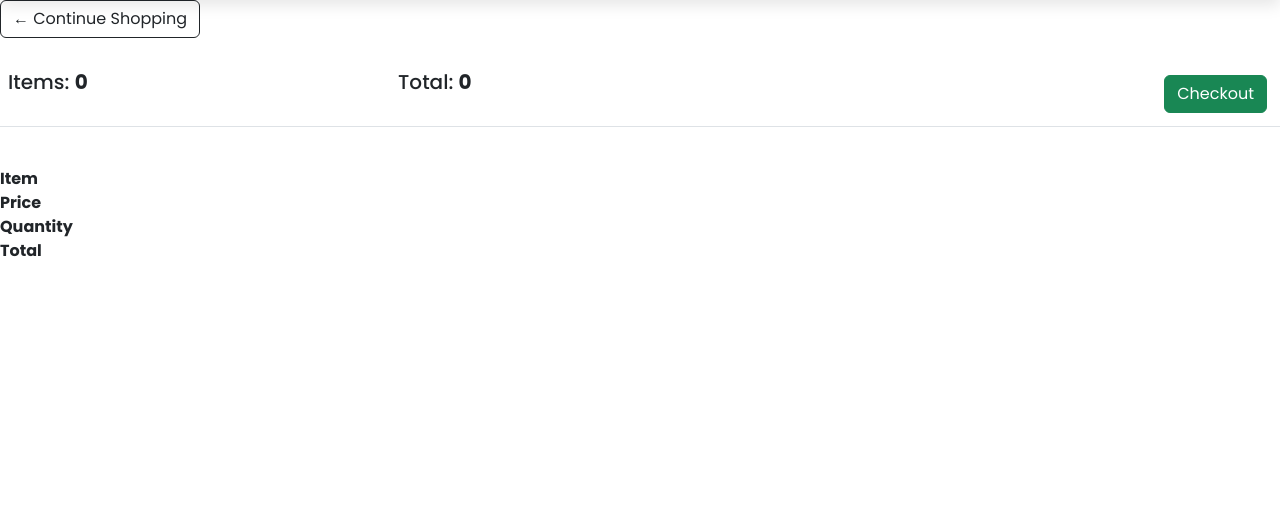
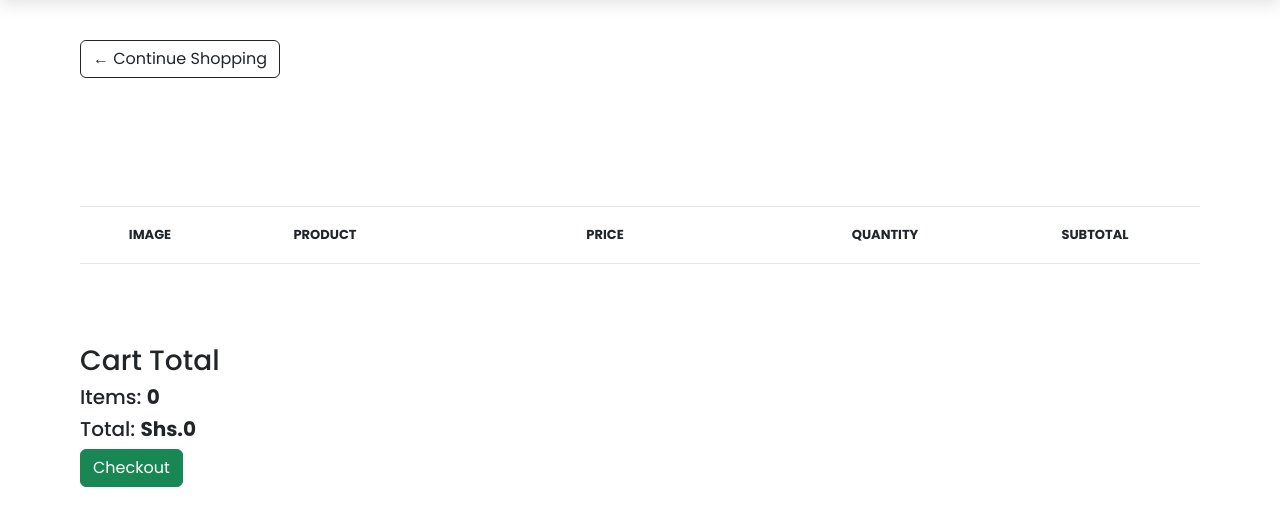
Before and after one commit to MulindwaMarkMyles/kulya, a Django app: page /cart/ in a window 1280 px wide. Shown: the part 65-591 px from the top of the page. Run offline with Django 5.2, Linux system fonts and the light colour scheme; lists and menus that the app fills with data are empty; some libraries are stand-ins or nearby versions.

Commit message:
done with cart page

```diff
--- a/shop/templates/shop/cart.html
+++ b/shop/templates/shop/cart.html
@@ -1,49 +1,28 @@
 {% extends 'shop/main.html' %} {% load static %} {% block content %}
-<div class="row">
-  <div class="col-lg-12">
-    <div class="box-element">
+      <div class="section-p1">
             <a class="btn btn-outline-dark" href="{% url 'shop' %}"
-        >&#x2190; Continue Shopping</a
-      >
-      <br />
-      <br />
-      <table class="table">
+        >&#x2190; Continue Shopping</a>
+        </div>
+      <br>
+      <br>
+      <section id="cart" class="section-p1">
+        <table width="100%">
+            <thead>
                 <tr>
-          <th>
-            <h5>Items: <strong>{{ order.get_cart_items }}</strong></h5>
-          </th>
-          <th>
-            <h5>Total: <strong>{{ order.get_cart_total }}</strong></h5>
-          </th>
-          <th>
-            <a
-              style="float: right; margin: 5px"
-              class="btn btn-success"
-              href="{% url 'checkout' %}"
-              >Checkout</a
-            >
-          </th>
+                    <td>IMAGE</td>
+                    <td>PRODUCT</td>
+                    <td>PRICE</td>
+                    <td>QUANTITY</td>
+                    <td>SUBTOTAL</td>
                 </tr>
-      </table>
-    </div>
-    <br />
-    <div class="box-element">
-      <div class="cart-row">
-        <div style="flex: 2"></div>
-        <div style="flex: 2"><strong>Item</strong></div>
-        <div style="flex: 1"><strong>Price</strong></div>
-        <div style="flex: 1"><strong>Quantity</strong></div>
-        <div style="flex: 1"><strong>Total</strong></div>
-      </div>
+            </thead>
+            <tbody>
                 {% for item in items %}
-      <div class="cart-row">
-        <div style="flex: 2">
-          <img class="row-image" src="{{ item.product.imageurl }}" alt="" />
-        </div>
-        <div style="flex: 2">{{ item.product.name }}</div>
-        <div style="flex: 1">{{ item.product.price|floatformat:2 }}</div>
-        <div style="flex: 1">
-          <p class="quantity">{{ item.quantity }}</p>
+                <tr>
+                    <td><img class="product-img" src="{{ item.product.imageurl }}" alt=""></td>
+                    <td>{{ item.product.name }}</td>
+                    <td>Shs.{{ item.product.price|floatformat:0 }}</td>
+                    <td class="qnty">{{ item.quantity }}
                         <div class="quantity">
                             <img
                               class="chg-quantity update-cart"
@@ -58,12 +37,22 @@
                               src="{% static  'images/down-arrow.png' %}"
                             />
                           </div>
+                    </td>
+                    <td>{{ item.get_total }}</td>
+                </tr>
+                {% endfor %}
+            </tbody>
+        </table>
+      </section>
+      <section class="section-p1" id="cart-details">
+        <div id="subtotal">
+            <h3>Cart Total</h3>
+            <h5>Items: <strong>{{ order.get_cart_items }}</strong></h5>
+            <h5>Total: <strong>Shs.{{ order.get_cart_total }}</strong></h5>
         </div>
-        <div style="flex: 1">{{ item.get_total|floatformat:2 }}</div>
-      </div>
-      {% endfor %}
-    </div>
-    <br />
-  </div>
-</div>
+        <a class="btn btn-success"
+        href="{% url 'checkout' %}"
+        >Checkout</a>
+      </section>
+
 {% endblock content %}
--- a/static/css/main.css
+++ b/static/css/main.css
@@ -116,3 +116,74 @@ p {
     align-items: center;
     gap:50px;
 }
+#cart table{
+    width:100%;
+    border-collapse: collapse;
+    table-layout: fixed;
+    white-space: nowrap;
+}
+#cart .product-img {
+    width:70px;
+    height:70px;
+    object-fit: cover;
+    margin-top:30px;
+    border-radius: 50%;
+    box-shadow:0px 5px 15px rgba(0,0,0,0.1);
+}
+#cart table td:nth-child(1){
+    width: 100px;
+    text-align:center;
+}
+#cart table td:nth-child(2){
+    width: 150px;
+    text-align:center;
+}
+#cart table td:nth-child(3){
+    width: 250px;
+    text-align:center;
+}
+#cart table td:nth-child(5),
+#cart table td:nth-child(4){
+    width: 150px;
+    text-align:center;
+}
+#cart table thead {
+    border:1px solid #e2e9e1;
+    border-left:none;
+    border-right:none;
+}
+#cart table thead td {
+    font-weight: 700;
+    font-size: 13px;
+    padding:18px 0;
+}
+#card table tbody  td{
+    padding-top:100px;
+    font-size:50px;
+}
+.qnty {
+    display: flex;
+    align-items: center;
+    justify-content: center;
+    padding:10px 0;
+    margin-top:5px;
+    gap:20px;
+}
+.quantity {
+    display: flex;
+    align-items: center;
+    justify-content: center;
+    flex-direction: column;
+    gap: 10px;
+    height:40px;
+}
+.chg-quantity {
+    width:18px;
+    height:18px;
+    cursor:pointer;
+    object-fit: contain;
+    transition:all 0.2s linear;
+}
+.chg-quantity:hover {
+    transform:scale(1.1);
+}
```
Also changed, not shown: db.sqlite3. Lines whose indentation alone changed are shown as unchanged.
